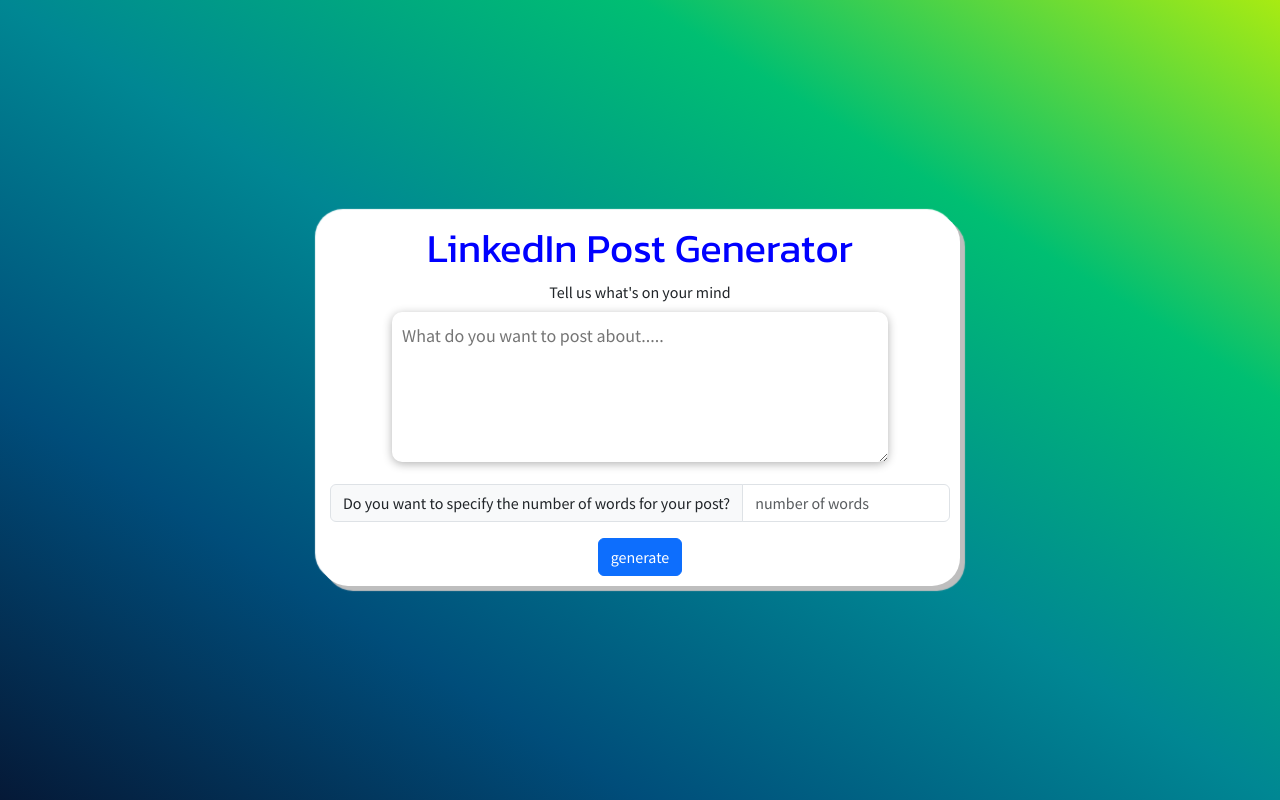
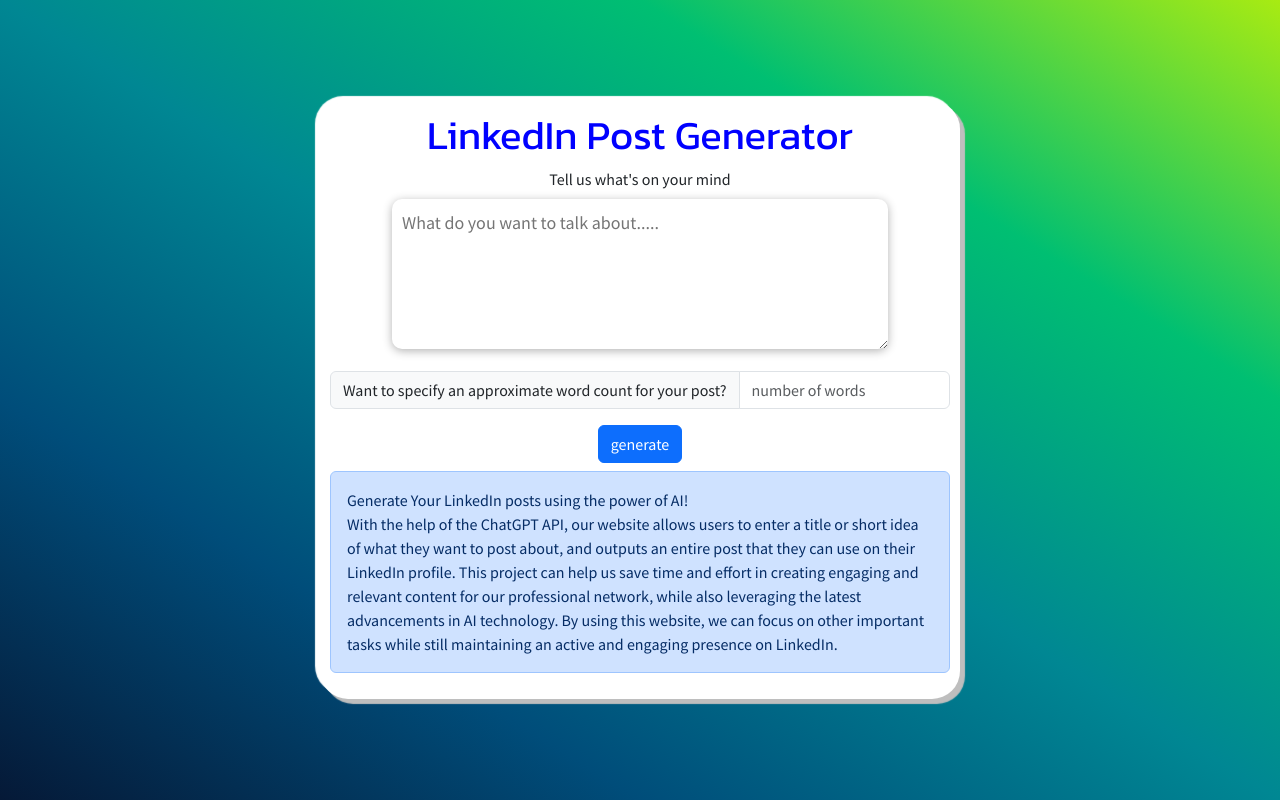
Before and after one commit to medmahfoudh/LinkedIn-Post-Generator, a Flask app: page / in a window 1280 px wide. Run offline with Flask 2, Linux system fonts and the light colour scheme.

Commit message:
Add New Features

```diff
--- a/Templates/index.html
+++ b/Templates/index.html
@@ -10,6 +10,30 @@
     <link rel="stylesheet" href="{{ url_for('static', filename='css/style.css') }}">
     <link rel="icon" href="{{ url_for('static', filename='favicon.png') }}" />
     <title>LinkedIn Post Generator</title>
+    <script>
+        function copyPost() {
+            var post = document.getElementById("post");
+            var range = document.createRange();
+            range.selectNode(post);
+            window.getSelection().removeAllRanges();
+            window.getSelection().addRange(range);
+            document.execCommand("copy");
+            var alert = document.createElement("div");
+            alert.innerHTML = "Post copied to clipboard!";
+            alert.style.position = "fixed";
+            alert.style.top = "0";
+            alert.style.left = "50%";
+            alert.style.transform = "translate(-50%, 0)";
+            alert.style.backgroundColor = "green";
+            alert.style.color = "white";
+            alert.style.padding = "10px";
+            alert.style.borderRadius = "5px";
+            document.body.appendChild(alert);
+            setTimeout(function() {
+                alert.parentNode.removeChild(alert);
+            }, 2000);
+        }
+	</script>
 </head>
 <body>
     {% block body %}
@@ -18,16 +42,26 @@
         <form method="POST">
             <div class="mb-3">
                 <label for="exampleFormControlTextarea1" class="form-label">Tell us what's on your mind</label>
-                <textarea  name="title" id="exampleFormControlTextarea1" rows="3" placeholder="What do you want to post about....." required></textarea>
+                <textarea class="input-post" name="title" id="exampleFormControlTextarea1" rows="3" placeholder="What do you want to talk about....." required></textarea>
             </div>
             <div class="input-group mb-3">
-                <span class="input-group-text" id="basic-addon2">Do you want to specify the number of words for your post?</span>
+                <span class="input-group-text" id="basic-addon2">Want to specify an approximate word count for your post?</span>
                 <input type="text"  name="word" class="form-control" placeholder="number of words"
                  aria-label="Do you want to specify the number of words for your post?" aria-describedby="basic-addon2">
               </div>
 
             <button type="submit" class="btn btn-primary">generate</button>
         </form>
+        <div class="alert alert-primary mt-2 text-start" role="alert">
+            Generate Your LinkedIn posts using the power of AI! <br>
+             With the help of the ChatGPT API, our website allows users to enter a
+             title or short idea of what they want to post about, and outputs an entire
+             post that they can use on their LinkedIn profile. This project can help us save
+             time and effort in creating engaging and relevant content for our professional network,
+             while also leveraging the latest advancements in AI technology. By using this website,
+              we can focus on other important tasks while still maintaining an active and engaging presence
+            on LinkedIn.
+          </div>
     </div>
     {% endblock %}
 
--- a/main.py
+++ b/main.py
@@ -3,20 +3,23 @@ import openai
 
 app = Flask(__name__)
 
-openai.api_key = "YOU_API_KEY"
+openai.api_key = "YOUR_API_KEY"
 
 @app.route('/' , methods = ["GET" , "POST"])
 def index():
     if request.method == 'POST':
+        global title
         title = request.form['title']
+        global word
         word = request.form['word']
+        global post
         post = generate_post(title , word)
-        return render_template("post.html", post=post, title=title , word = word)
+        return redirect('post')
     return render_template("index.html")
 
 @app.route('/post')
-def post():
-    return render_template('post.html')
+def post_generated():
+    return render_template('post.html', post=post, title=title , word = word)
 
 
 def generate_post(title , word):
--- a/static/css/style.css
+++ b/static/css/style.css
@@ -30,7 +30,7 @@ body{
 }
 
 
-textarea {
+.input-post {
     width: 80%;
     height: 150px;
     padding: 10px;
@@ -59,6 +59,11 @@ h1{
     font-family: 'Kanit', sans-serif;
 }
 
+.btns{
+    display: flex;
+    justify-content: center;
+    gap: 10px;
+}
 
 
 
```
Also changed, not shown: Templates/post.html (+11 -7 lines).
